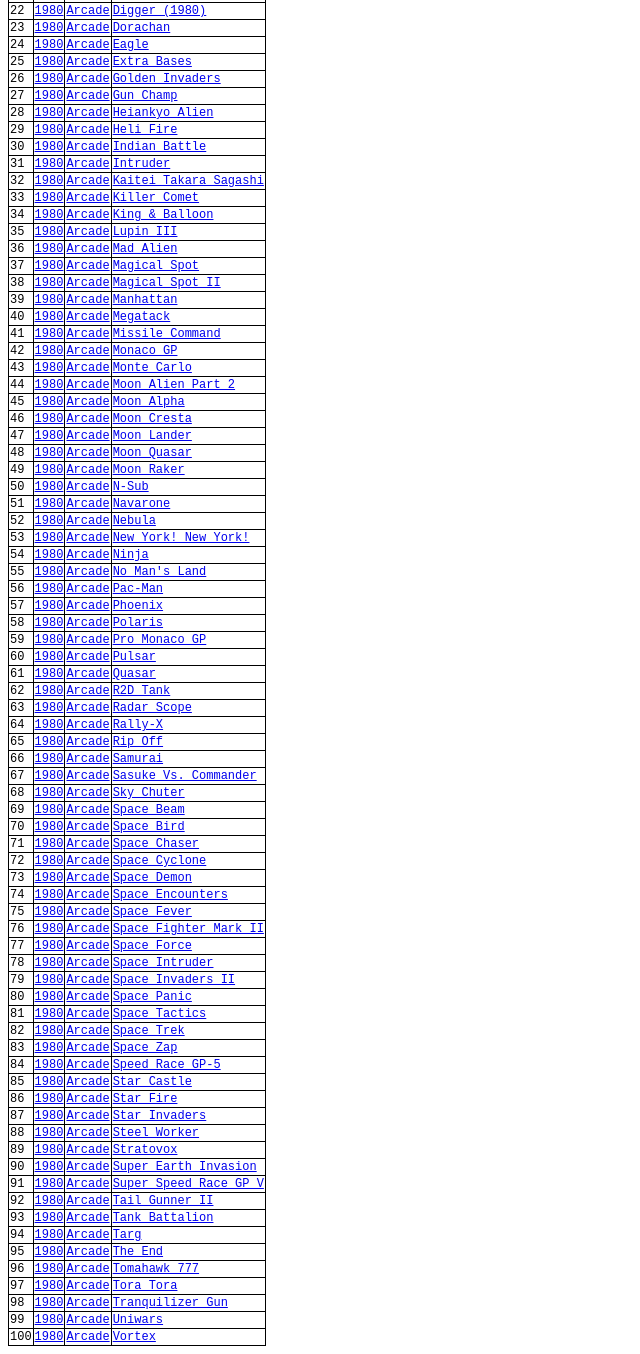
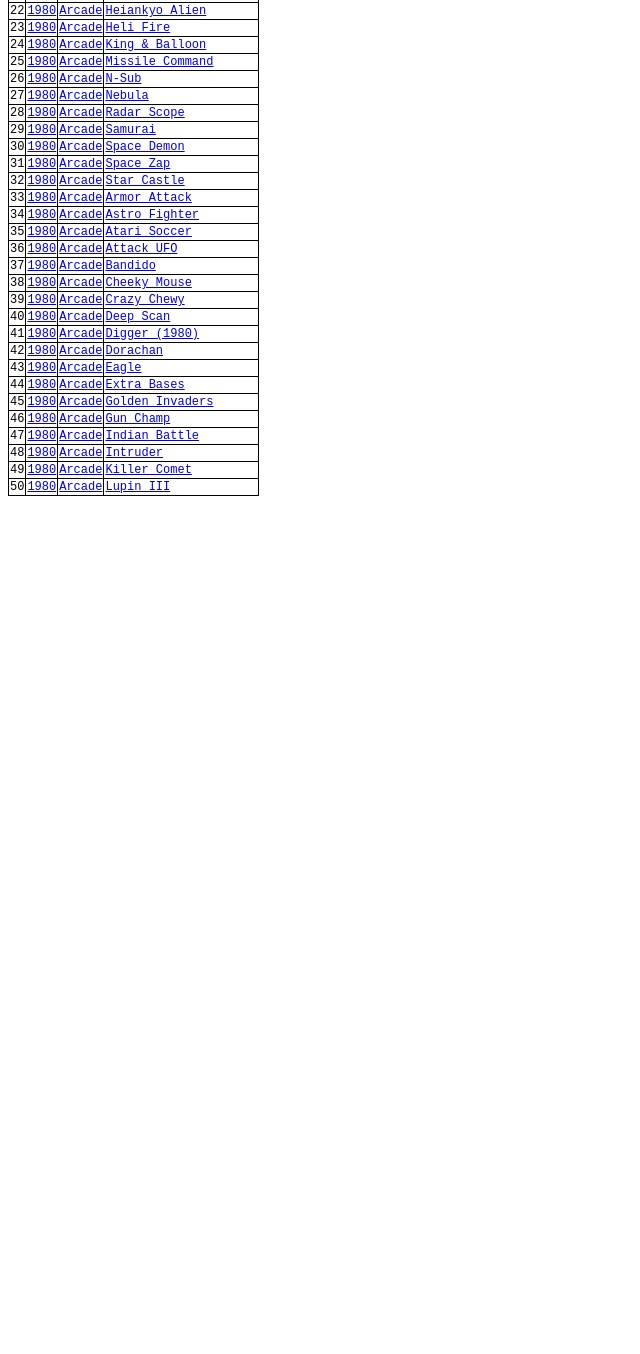
Before and after one commit to victormgit/games, a plain HTML site: page index.html in a window 1280 px wide. Shown: the part 363-1717 px from the top of the page, without its empty margins (0-640 px from the left). After the commit the page ends 867 px from the top, so only its background shows below. Drawn offline with Linux system fonts and the light colour scheme.

Commit message:
Update index.html

```diff
--- a/index.html
+++ b/index.html
@@ -6,106 +6,56 @@
 </style>
 <body><script>
 const dt = [ [
-],[,1980,"ARC" ,"Armor Attack"
+],[,1980,"ARC" ,"Pac-Man"
+],[,1980,"ARC" ,"Tank Battalion"
+],[,1980,"ARC" ,"Kaitei Takara Sagashi"
+],[,1980,"ARC" ,"Battlezone"
+],[,1980,"ARC" ,"Crazy Climber"
+],[,1980,"ARC" ,"Moon Cresta"
+],[,1980,"ARC" ,"Rally-X"
+],[,1980,"ARC" ,"Sasuke Vs. Commander"
+],[,1980,"ARC" ,"Space Fever"
+],[,1980,"ARC" ,"Space Invaders II"
 ],[,1980,"ARC" ,"Asteroids"
-],[,1980,"ARC" ,"Astro Fighter"
 ],[,1980,"ARC" ,"Astro Invader"
 ],[,1980,"ARC" ,"Astro Wars"
-],[,1980,"ARC" ,"Atari Soccer"
-],[,1980,"ARC" ,"Attack UFO"
 ],[,1980,"ARC" ,"Balloon Bomber"
-],[,1980,"ARC" ,"Bandido"
-],[,1980,"ARC" ,"Battlezone"
 ],[,1980,"ARC" ,"Berzerk"
 ],[,1980,"ARC" ,"Bulls Eye Darts"
 ],[,1980,"ARC" ,"Carnival"
-],[,1980,"ARC" ,"Cheeky Mouse"
 ],[,1980,"ARC" ,"Cosmic Alien"
 ],[,1980,"ARC" ,"Crazy Balloon"
-],[,1980,"ARC" ,"Crazy Chewy"
-],[,1980,"ARC" ,"Crazy Climber"
-],[,1980,"ARC" ,"Deep Scan"
 ],[,1980,"ARC" ,"Destroyer (1980)"
 ],[,1980,"ARC" ,"Devil Zone"
+],[,1980,"ARC" ,"Heiankyo Alien"
+],[,1980,"ARC" ,"Heli Fire"
+],[,1980,"ARC" ,"King & Balloon"
+],[,1980,"ARC" ,"Missile Command"
+],[,1980,"ARC" ,"N-Sub"
+],[,1980,"ARC" ,"Nebula"
+],[,1980,"ARC" ,"Radar Scope"
+],[,1980,"ARC" ,"Samurai"
+],[,1980,"ARC" ,"Space Demon"
+],[,1980,"ARC" ,"Space Zap"
+],[,1980,"ARC" ,"Star Castle"
+],[,1980,"ARC" ,"Armor Attack"
+],[,1980,"ARC" ,"Astro Fighter"
+],[,1980,"ARC" ,"Atari Soccer"
+],[,1980,"ARC" ,"Attack UFO"
+],[,1980,"ARC" ,"Bandido"
+],[,1980,"ARC" ,"Cheeky Mouse"
+],[,1980,"ARC" ,"Crazy Chewy"
+],[,1980,"ARC" ,"Deep Scan"
 ],[,1980,"ARC" ,"Digger (1980)"
 ],[,1980,"ARC" ,"Dorachan"
 ],[,1980,"ARC" ,"Eagle"
 ],[,1980,"ARC" ,"Extra Bases"
 ],[,1980,"ARC" ,"Golden Invaders"
 ],[,1980,"ARC" ,"Gun Champ"
-],[,1980,"ARC" ,"Heiankyo Alien"
-],[,1980,"ARC" ,"Heli Fire"
 ],[,1980,"ARC" ,"Indian Battle"
 ],[,1980,"ARC" ,"Intruder"
-],[,1980,"ARC" ,"Kaitei Takara Sagashi"
 ],[,1980,"ARC" ,"Killer Comet"
-],[,1980,"ARC" ,"King & Balloon"
 ],[,1980,"ARC" ,"Lupin III"
-],[,1980,"ARC" ,"Mad Alien"
-],[,1980,"ARC" ,"Magical Spot"
-],[,1980,"ARC" ,"Magical Spot II"
-],[,1980,"ARC" ,"Manhattan"
-],[,1980,"ARC" ,"Megatack"
-],[,1980,"ARC" ,"Missile Command"
-],[,1980,"ARC" ,"Monaco GP"
-],[,1980,"ARC" ,"Monte Carlo"
-],[,1980,"ARC" ,"Moon Alien Part 2"
-],[,1980,"ARC" ,"Moon Alpha"
-],[,1980,"ARC" ,"Moon Cresta"
-],[,1980,"ARC" ,"Moon Lander"
-],[,1980,"ARC" ,"Moon Quasar"
-],[,1980,"ARC" ,"Moon Raker"
-],[,1980,"ARC" ,"N-Sub"
-],[,1980,"ARC" ,"Navarone"
-],[,1980,"ARC" ,"Nebula"
-],[,1980,"ARC" ,"New York! New York!"
-],[,1980,"ARC" ,"Ninja"
-],[,1980,"ARC" ,"No Man's Land"
-],[,1980,"ARC" ,"Pac-Man"
-],[,1980,"ARC" ,"Phoenix"
-],[,1980,"ARC" ,"Polaris"
-],[,1980,"ARC" ,"Pro Monaco GP"
-],[,1980,"ARC" ,"Pulsar"
-],[,1980,"ARC" ,"Quasar"
-],[,1980,"ARC" ,"R2D Tank"
-],[,1980,"ARC" ,"Radar Scope"
-],[,1980,"ARC" ,"Rally-X"
-],[,1980,"ARC" ,"Rip Off"
-],[,1980,"ARC" ,"Samurai"
-],[,1980,"ARC" ,"Sasuke Vs. Commander"
-],[,1980,"ARC" ,"Sky Chuter"
-],[,1980,"ARC" ,"Space Beam"
-],[,1980,"ARC" ,"Space Bird"
-],[,1980,"ARC" ,"Space Chaser"
-],[,1980,"ARC" ,"Space Cyclone"
-],[,1980,"ARC" ,"Space Demon"
-],[,1980,"ARC" ,"Space Encounters"
-],[,1980,"ARC" ,"Space Fever"
-],[,1980,"ARC" ,"Space Fighter Mark II"
-],[,1980,"ARC" ,"Space Force"
-],[,1980,"ARC" ,"Space Intruder"
-],[,1980,"ARC" ,"Space Invaders II"
-],[,1980,"ARC" ,"Space Panic"
-],[,1980,"ARC" ,"Space Tactics"
-],[,1980,"ARC" ,"Space Trek"
-],[,1980,"ARC" ,"Space Zap"
-],[,1980,"ARC" ,"Speed Race GP-5"
-],[,1980,"ARC" ,"Star Castle"
-],[,1980,"ARC" ,"Star Fire"
-],[,1980,"ARC" ,"Star Invaders"
-],[,1980,"ARC" ,"Steel Worker"
-],[,1980,"ARC" ,"Stratovox"
-],[,1980,"ARC" ,"Super Earth Invasion"
-],[,1980,"ARC" ,"Super Speed Race GP V"
-],[,1980,"ARC" ,"Tail Gunner II"
-],[,1980,"ARC" ,"Tank Battalion"
-],[,1980,"ARC" ,"Targ"
-],[,1980,"ARC" ,"The End"
-],[,1980,"ARC" ,"Tomahawk 777"
-],[,1980,"ARC" ,"Tora Tora"
-],[,1980,"ARC" ,"Tranquilizer Gun"
-],[,1980,"ARC" ,"Uniwars"
-],[,1980,"ARC" ,"Vortex"
 ] ];
 
 const hd = [ [
@@ -128,7 +78,7 @@
   lt += `<tr>
     <td>                                  ${ i}    </td>
     <td><a href="${gq+d} Wikipedia" ${tb}>${d1}</a></td>
-    <td><a href="${gi+d}"           ${tb}>${d2}</a></td>
+    <td><a href="${gi+d} YouTube"   ${tb}>${d2}</a></td>
     <td><a href="${yq+d}"           ${tb}>${d3}</a></td>
   </tr>`;} // Wikipedia Walkthrough
 lt += "</table>";
```
